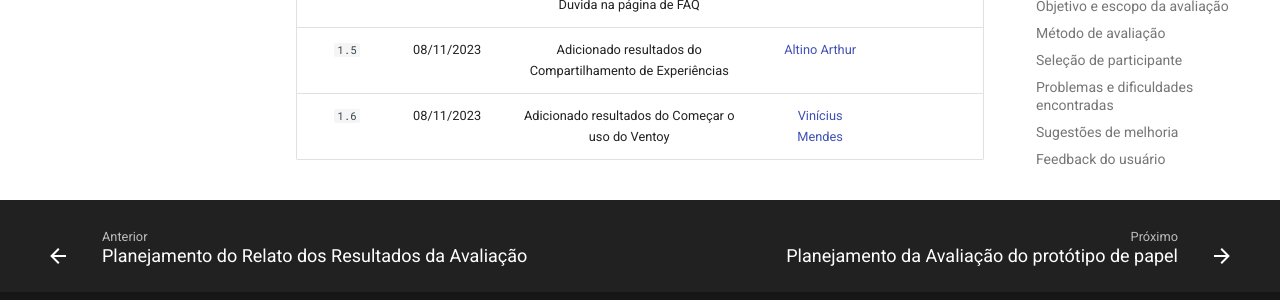
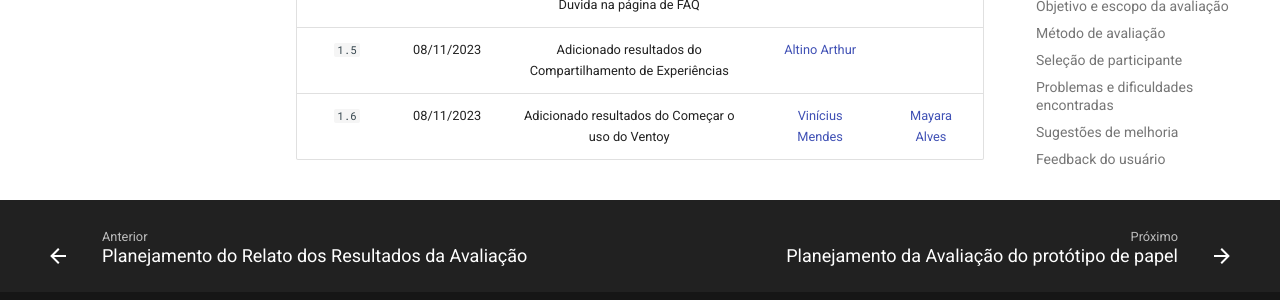
Before and after one commit to Interacao-Humano-Computador/2023.2-Ventoy, an MkDocs documentation site: the page built from docs/DAD/nivel1/AnaliseTarefas/resultado.md, in a window 1280 px wide and 900 px high, scrolled down 12231 px. Shown: the part 564-864 px from the top of the window. Built offline with MkDocs 1.6.1 and Material for MkDocs 9.7.7, drawn with Linux system fonts in a browser that asks for light colours; comment, search, counter and statistics services are not loaded.

Commit message:
Update resultado.md

```diff
--- a/docs/DAD/nivel1/AnaliseTarefas/resultado.md
+++ b/docs/DAD/nivel1/AnaliseTarefas/resultado.md
@@ -415,4 +415,4 @@
 | `1.3`  | 08/11/2023 | Adicionado resultados de Testes de Iso | [Luis Eduardo](https://github.com/LuisMiranda10) | [Mayara Alves](https://github.com/Mayara-tech) |
 | `1.4`  | 08/11/2023 | Adicionado resultados do Consulta de Duvida na página de FAQ| [Mayara Alves](https://github.com/Mayara-tech) |  |
 | `1.5`  | 08/11/2023 | Adicionado resultados do Compartilhamento de Experiências| [Altino Arthur](https://github.com/arthurrochamoreira) |  |
-| `1.6`  | 08/11/2023 | Adicionado resultados do Começar o uso do Ventoy| [Vinícius Mendes](https://github.com/yabamiah) |  |
+| `1.6`  | 08/11/2023 | Adicionado resultados do Começar o uso do Ventoy| [Vinícius Mendes](https://github.com/yabamiah) | [Mayara Alves](https://github.com/Mayara-tech)  |
```
